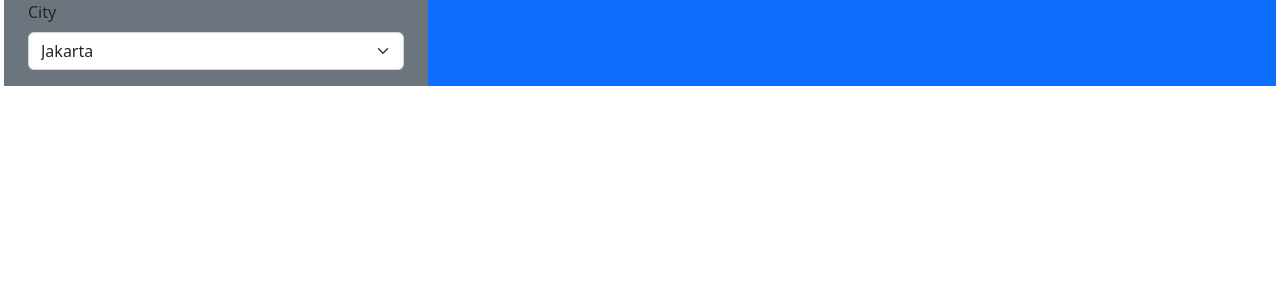
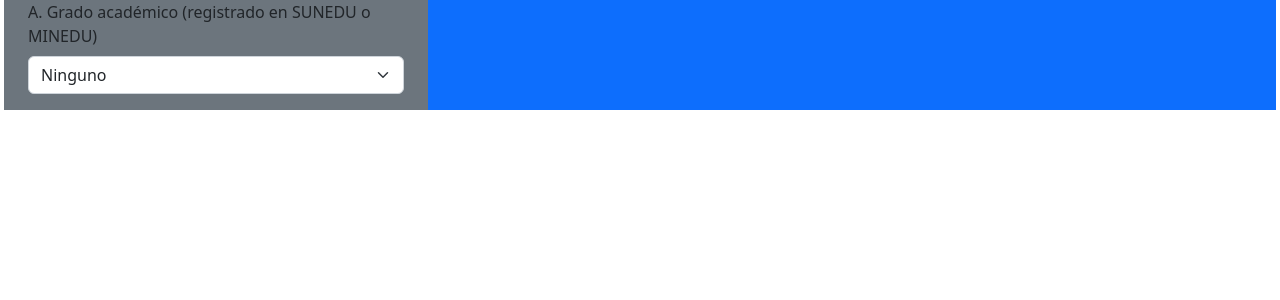
Before and after one commit to calderonsamuel/calculadora-renacyt-ts, a React (Create React App) app: page / in a window 1280 px wide. Shown: the top 300 px of the page. Built offline with nearby package versions, Linux system fonts and the light colour scheme.

Commit message:
FormSelect as a module

```diff
--- /dev/null
+++ b/src/Components/FormSelect.tsx
@@ -0,0 +1,28 @@
+interface Option {
+    value: string;
+    label: string;
+  }
+
+export interface FormSelectProps {
+  id: string;
+  label?: string;
+  options: Option[];
+  selected?: string;
+}
+
+export function FormSelect({ id, label, options, selected }: FormSelectProps): JSX.Element {
+  return (
+    <div className="mb-3 px-3">
+      <label htmlFor={id} className="form-label">
+        {label}
+      </label>
+      <select className="form-select" name="" id={id} defaultValue={selected}>
+        {options.map((option) => (
+          <option key={option.value} value={option.value}>
+            {option.label}
+          </option>
+        ))}
+      </select>
+    </div>
+  );
+}
--- a/src/inputs/Formacion.tsx
+++ b/src/inputs/Formacion.tsx
@@ -1,45 +1,26 @@
-interface Option {
-    value: string;
-    label: string;
-  }
+import {FormSelect} from "../Components/FormSelect";
 
-  interface FormSelectProps {
-    options: Option[];
-    selected?: string;
-  }
+function Formacion() {
 
   const options = [
-    { value: "delhi", label: "New Delhi" },
-    { value: "istanbul", label: "Istanbul" },
-    { value: "jakarta", label: "Jakarta" },
+    { value: "0", label: "Ninguno" },
+    { value: "1", label: "Estudiante matriculado" },
+    { value: "2", label: "Bachiller o egresado" },
+    { value: "4", label: "Título profesional" },
+    { value: "6", label: "Magister" },
+    { value: "10", label: "Doctor" },
   ];
 
-
-  function formSelect({ options, selected }: FormSelectProps): JSX.Element {
-    return (
-      <div className="mb-3 px-3">
-        <label htmlFor="select" className="form-label">
-          City
-        </label>
-        <select className="form-select" name="" id="select" defaultValue={selected}>
-          {options.map((option) => (
-            <option key={option.value} value={option.value}>
-              {option.label}
-            </option>
-          ))}
-        </select>
+  return (
+      <div>
+        <FormSelect
+          id="grado"
+          label="A. Grado académico (registrado en SUNEDU o MINEDU)"
+          options={options}
+          selected="0"
+        />
       </div>
     );
-  }
-
-
-
-function Formacion() {
-    return (
-        <div>
-            {formSelect({options, selected: "jakarta"})}
-        </div>
-     );
 }
 
 export default Formacion;
```
